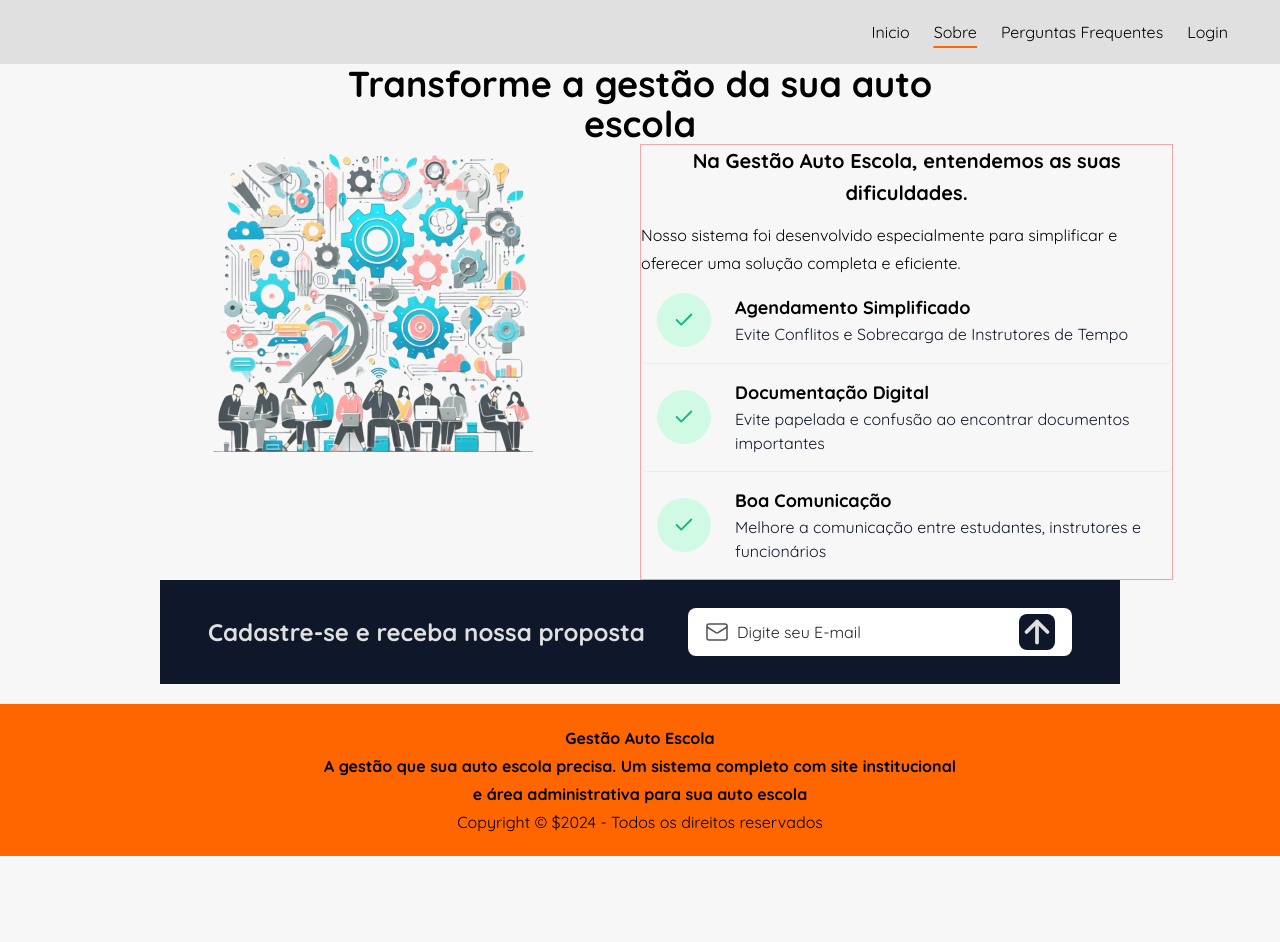
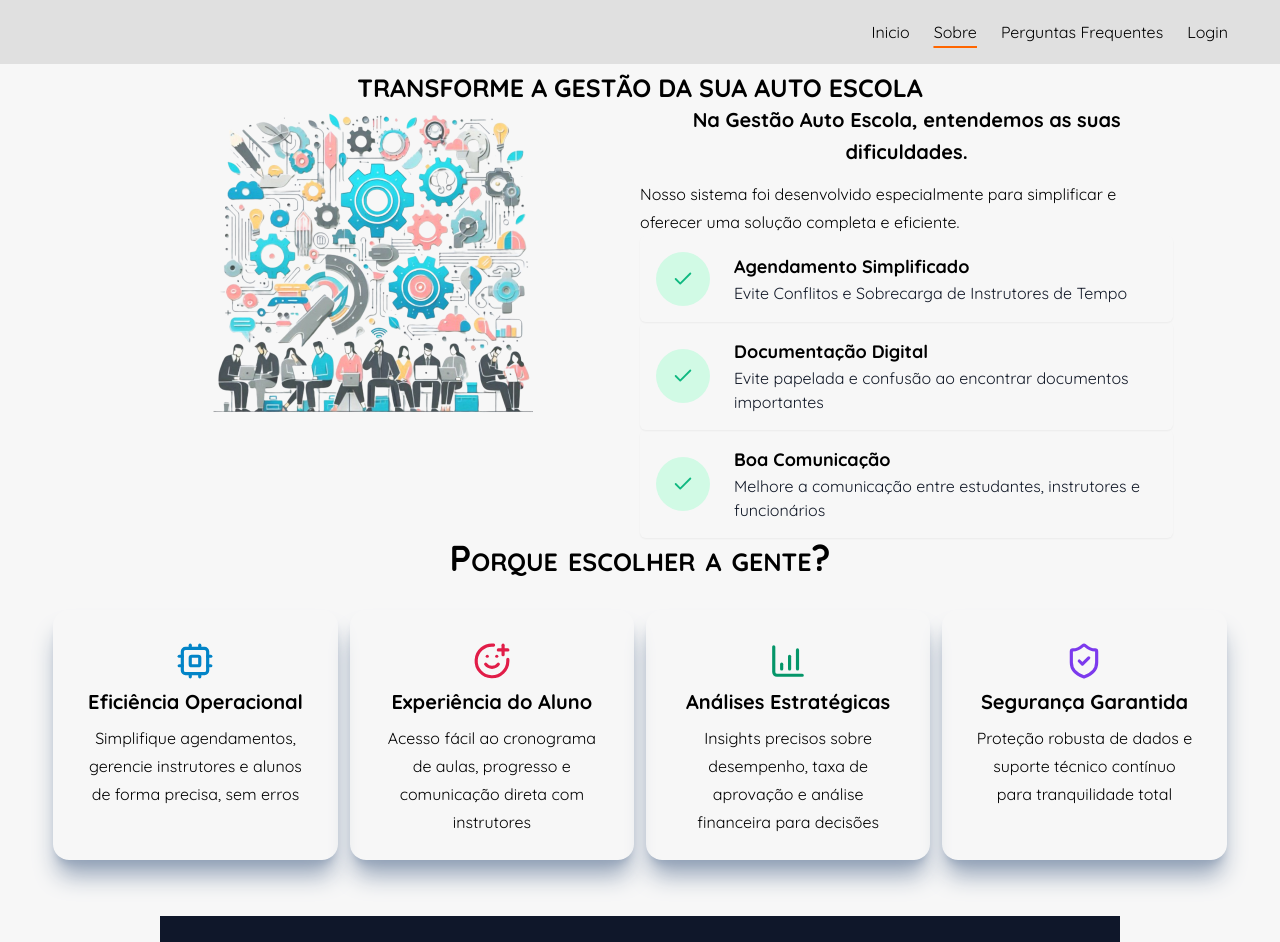
Before and after one commit to mrdsantos/gestao-auto-escola, a Next.js app: page /sobre in a window 1280 px wide. Shown: the top 942 px of the page. Before the commit the page ends 856 px from the top, so only its background shows below. Built offline with nearby package versions, Linux system fonts and the light colour scheme.

Commit message:
create sobre page

```diff
--- a/app/sobre/page.tsx
+++ b/app/sobre/page.tsx
@@ -1,21 +1,17 @@
 import Image from "next/image";
 import FeatureCardSmall from "../components/FeatureCard/FeatureCardSmall";
-import { Mail } from "lucide-react";
+import { Mail, SmilePlus, Cpu, BarChart4, ShieldCheck } from "lucide-react";
 import { ArrowUp } from "lucide-react";
 import Link from "next/link";
-
-
-
 export default function sobre() {
   return (
     <main>
       {/* Primeira linha com headline */}
       <div className="container w-full max-w-full mx-auto flex flex-col flex-nowrap items-center text-center">
-        <section className="max-w-2xl text-center prose">
+        <section className="max-w-2xl text-center prose all-petit-caps">
           <h1>Transforme a gestão da sua auto escola</h1>
         </section>
       </div>
-
       {/* segunda linha com features lado a lado */}
       <div className="container w-full max-w-full mx-auto flex flex-row flex-wrap justify-center">
         <div className="basis-5/12 b-2 border-sky-700">
@@ -28,7 +24,7 @@ export default function sobre() {
             />
           </div>
         </div>
-        <div className="basis-5/12 border b-2 border-red-300">
+        <div className="basis-5/12">
           <article className="prose text-center">
             <h3>Na Gestão Auto Escola, entendemos as suas dificuldades.</h3>
             <p className="text-start">Nosso sistema foi desenvolvido especialmente para simplificar e oferecer uma solução completa e eficiente.</p>
@@ -56,20 +52,60 @@ export default function sobre() {
           />
         </div>
       </div>
-
-      {/* terceira linha com call to action */}
-      <div className="containter flex flex-row flex-wrap justify-center content-center items-center mx-auto w-3/4 bg-slate-900 text-neutral py-7 ">
+      {/* terceira linha com cards */}
+      <div className="containter mx-auto max-w-full prose">
+        <h1 className="text-center petit-caps">Porque escolher a gente?</h1>
+        <div className="mx-auto w-11/12 md:grid md:grid-cols-2 lg:grid-cols-4 gap-3 not-prose">
+          <div className="card shadow-xl shadow-slate-400 h-[250px] flex-1 max-w-[290px]">
+            <div className="card-body items-center">
+              <div className="w-fit text-sky-600">
+                <Cpu size={38} />
+              </div>
+              <h2 className="card-title text-center">Eficiência Operacional</h2>
+              <p className="text-center">Simplifique agendamentos, gerencie instrutores e alunos de forma precisa, sem erros</p>
+            </div>
+          </div>
+          <div className="card shadow-xl shadow-slate-400 h-[250px] flex-1 max-w-[290px]">
+            <div className="card-body items-center">
+              <div className="w-fit text-rose-600">
+                <SmilePlus size={38} />
+              </div>
+              <h2 className="card-title text-center">Experiência do Aluno</h2>
+              <p className="text-center">Acesso fácil ao cronograma de aulas, progresso e comunicação direta com instrutores</p>
+            </div>
+          </div>
+          <div className="card shadow-xl shadow-slate-400 h-[250px] flex-1 max-w-[290px]">
+            <div className="card-body items-center">
+              <div className="w-fit text-emerald-600">
+                <BarChart4 size={38} />
+              </div>
+              <h2 className="card-title text-center">Análises Estratégicas</h2>
+              <p className="text-center">Insights precisos sobre desempenho, taxa de aprovação e análise financeira para decisões</p>
+            </div>
+          </div>
+          <div className="card shadow-xl shadow-slate-400 h-[250px] flex-1 max-w-[290px]">
+            <div className="card-body items-center">
+              <div className="w-fit text-violet-600">
+                <ShieldCheck size={38} />
+              </div>
+              <h2 className="card-title text-center">Segurança Garantida</h2>
+              <p className="text-center">Proteção robusta de dados e suporte técnico contínuo para tranquilidade total</p>
+            </div>
+          </div>
+        </div>
+      </div>
+      {/* quarta linha com call to action */}
+      <div className="containter flex flex-row flex-wrap justify-center content-center items-center mx-auto w-3/4 bg-slate-900 text-neutral py-7 mt-14">
         <div className="w-3/6 prose">
           <h2 className="">Cadastre-se e receba nossa proposta</h2>
         </div>
         <div className="w-2/5 ">
-          <label className="input flex items-center gap-2 ">
-            <Mail className="text-neutral-600 " strokeWidth={1.5}/>
-            <input type="text" placeholder="Digite seu E-mail" className="placeholder-neutral-800"/>
+          <label className="input flex items-center gap-2 all-petit-caps">
+            <Mail className="text-neutral-600 " strokeWidth={1.5} />
+            <input type="text" placeholder="Digite seu E-mail" className="placeholder-neutral-800" />
             <Link href="#" className="ml-auto">
-            <ArrowUp strokeWidth={2.5} size={30} className="text-base-300 justify-self-end bg-slate-900 w-9 h-9 rounded-lg"/>
+              <ArrowUp strokeWidth={2.5} size={30} className="text-base-300 justify-self-end bg-slate-900 w-9 h-9 rounded-lg" />
             </Link>
-
           </label>
         </div>
       </div>
```
